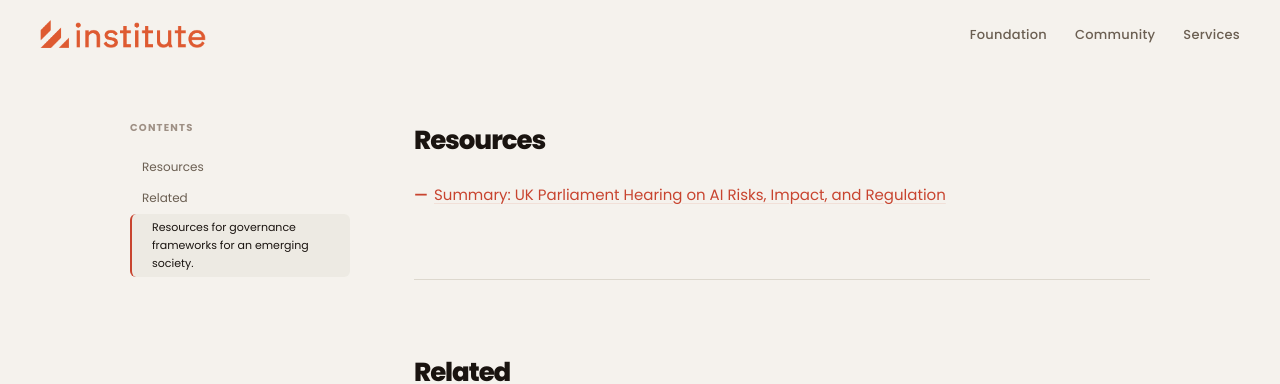
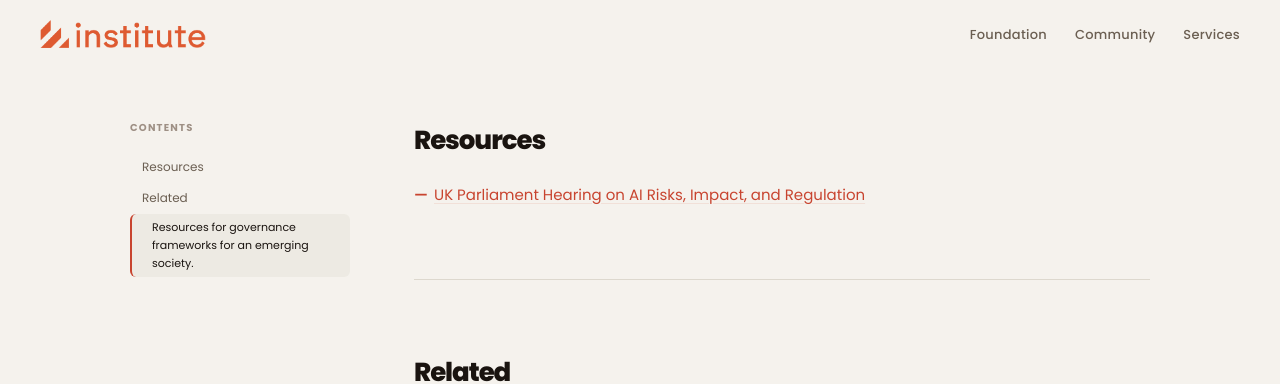
Before and after one commit to selfdriven-foundation/selfdriven-institute, a Jekyll site: the page built from docs/pages/resources.md, in a window 1280 px wide and 900 px high. Shown: the top 384 px of the window. Built offline with Jekyll 4.4.1, drawn with Linux system fonts in a browser that asks for light colours.

Commit message:
Update resources.md

```diff
--- a/docs/pages/resources.md
+++ b/docs/pages/resources.md
@@ -7,7 +7,7 @@ description: "selfdriven Institute — resources for governance frameworks for a
 
 ## Resources
 
-- [Summary: UK Parliament Hearing on AI Risks, Impact, and Regulation](/resources/uk-parliament-hearing-on-ai-risks-impact-and-regulation)
+- [UK Parliament Hearing on AI Risks, Impact, and Regulation](/resources/uk-parliament-hearing-on-ai-risks-impact-and-regulation)
 
 
 ## Related
```
